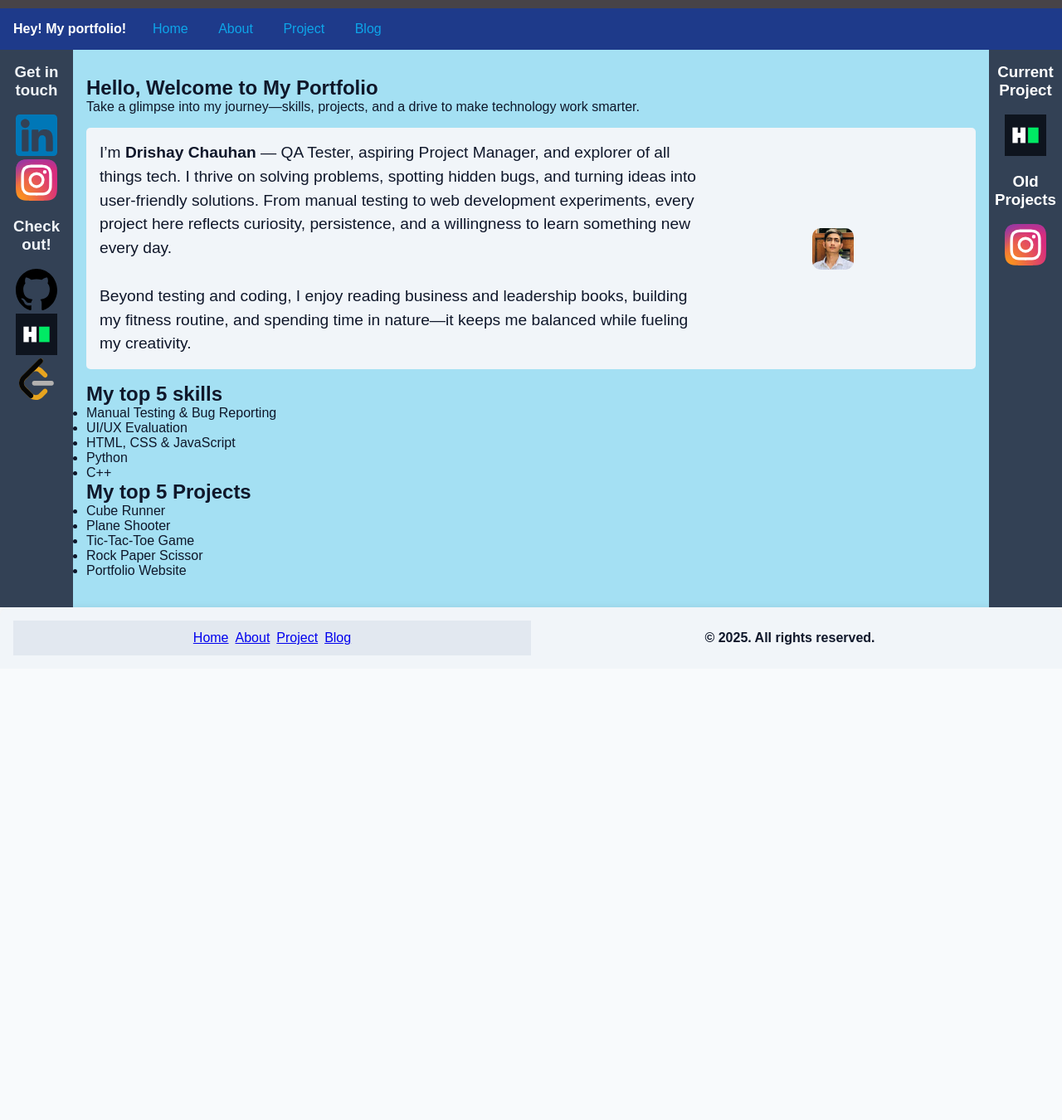
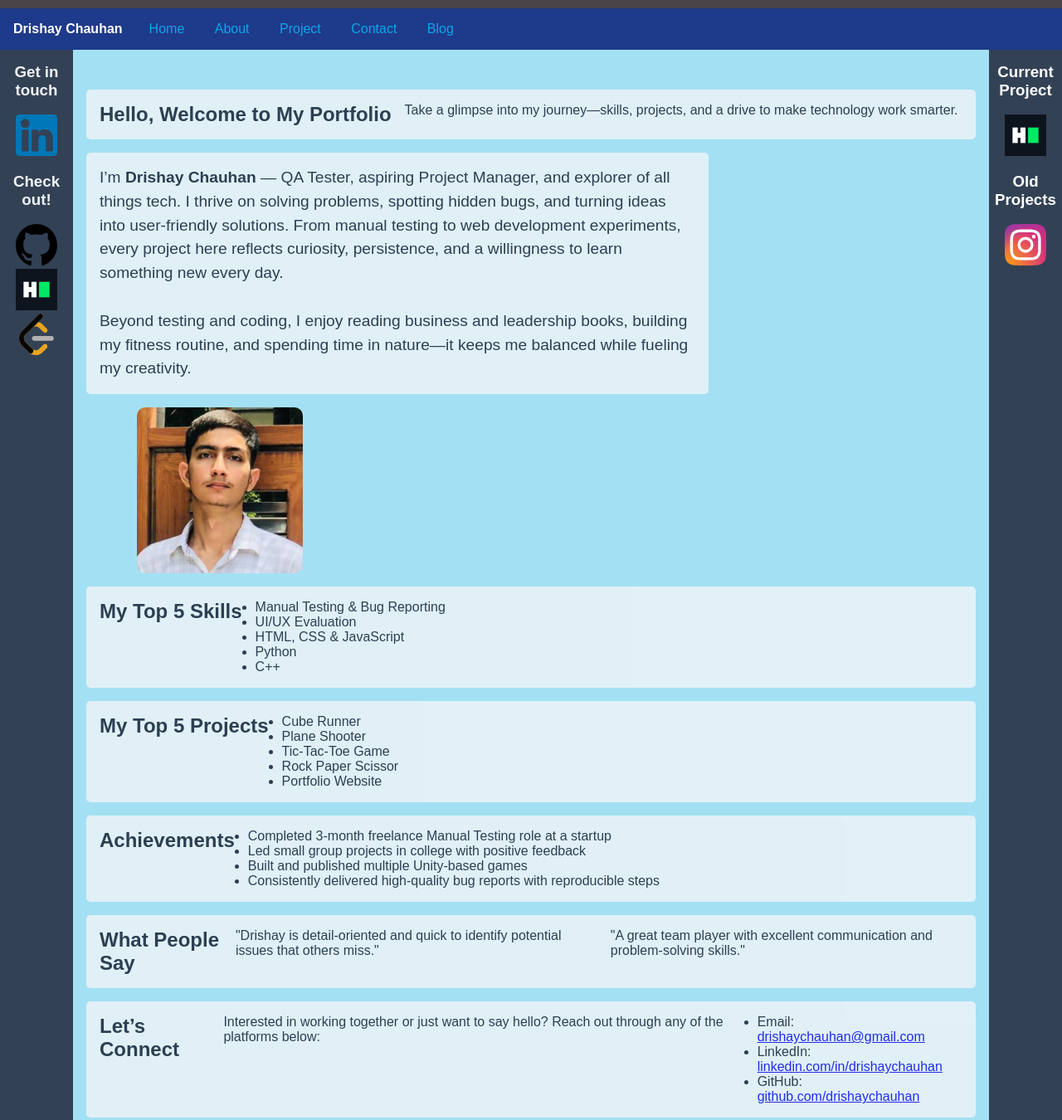
Before and after one commit to Drishay/Personal-Portfolio, a plain HTML site: page index.html in a window 1280 px wide. Shown: the part 40-1390 px from the top of the page at 83% size. Before the commit the page ends 846 px from the top, so only its background shows below. Drawn offline with Linux system fonts and the light colour scheme.

Commit message:
learning!

```diff
--- /dev/null
+++ b/Portfolio-Project/styles.css
@@ -0,0 +1,114 @@
+* {
+    margin: 0;
+    padding: 0;
+}
+
+body {
+    background-color: rgb(0, 0, 33);
+    color: white;
+    font-family: 'Poppins', sans-serif;
+}
+
+nav {
+    display: flex;
+    align-items: center;
+    justify-content: space-around;
+    height: 90px;
+    background-color: rgb(31, 31, 54);
+}
+
+nav ul {
+    display: flex;
+    justify-content: center;
+}
+
+nav ul li {
+    list-style: none;
+    margin: 0 23px;
+
+}
+
+nav ul li a {
+    text-decoration: none;
+    color: white;
+}
+
+nav ul li a:hover {
+    color: rgb(114, 114, 175);
+    font-size: 1.02rem;
+}
+
+.left {
+    font-size: 1.5rem;
+}
+
+.firstSection {
+    display: flex;
+    justify-content: space-around;
+    margin: 120px 0;
+    align-items: center;
+
+}
+
+
+.firstSection>div {
+    width: 30%;
+}
+
+.leftSection {
+    font-size: 2.5rem;
+}
+
+.rightSection img {
+    width: 80%;
+    margin: 50px 0;
+    border-radius: 50%;
+}
+
+.text-purple {
+    color: blueviolet;
+    font-weight: bold;
+    text-decoration: underline;
+}
+
+#element {
+    font-weight: bold;
+    color: blueviolet;
+}
+
+
+.secondSection {
+    max-width: 80vw;
+    margin: auto;
+    height: 80vh;
+}
+
+.secondSection h1 {
+    font-size: 2rem;
+}
+
+main hr {
+    border: 0;
+    background: rgb(146, 119, 227);
+    height: 0.2px;
+    margin: 40px 84px
+}
+
+.text-gray {
+    color: gray;
+}
+
+.secondSection .box {
+    background-color: white;
+    width: 80vw;
+    height: 2px;
+    margin: 56px 0px;
+    display: flex;
+}
+
+.secondSection .vertical {
+    height: 93px;
+    width: 1px;
+    background-color: white;
+    margin: 0 100px;
+}
--- a/assets/style.css
+++ b/assets/style.css
@@ -6,29 +6,28 @@
 }
 
 html {
-  font-size: 16px; /* Base for rem scaling */
+  font-size: 16px;
 }
 
 body {
   font-family: Arial, sans-serif;
   background-color: #f8fafc;
-  color: #0f172a; /* primary text color */
-  display: flex;
-  flex-direction: column;
+  color: #0f172a;
+  display: grid;
+  grid-template-rows: auto 1fr auto; /* header, main, footer */
   min-height: 100vh;
-  overflow-x: auto;
-  overflow-y: auto; /* Prevent vertical scroll */
 }
 
-/* ===== Header ===== */
+/* ===== Header (2 rows) ===== */
 #Header {
+  display: grid;
+  grid-template-rows: auto auto; /* Quotes + Navigation */
   width: 100%;
   position: sticky;
   top: 0;
   z-index: 100;
 }
 
-/* Quotes Bar */
 .Quotes {
   background-color: #474347;
   min-height: 4vh;
@@ -41,7 +40,6 @@ body {
   text-align: center;
 }
 
-/* Navigation Bar */
 .Navigation-bar {
   background-color: #1e3a8a;
   padding: 1rem;
@@ -50,7 +48,7 @@ body {
   display: flex;
   flex-wrap: wrap;
   gap: 1rem;
-  align-items: center;
+  text-align: right;
 }
 
 .Navigation-Links a {
@@ -62,55 +60,48 @@ body {
 }
 
 .Navigation-Links a:hover {
-  background-color: #3b82f6; /* lighter blue on hover */
+  background-color: #3b82f6;
   color: #0284c7;
   border-radius: 4px;
 }
 
-/* ===== Main Layout ===== */
+/* ===== Main Layout (3 columns) ===== */
 main {
-  display: flex;
-  flex: 1;
-  width: 100%;
-  overflow: auto;
+  display: grid;
+  grid-template-columns: 5.5rem 1fr 5.5rem; /* Social - Content - Projects */
+  overflow: hidden;
 }
 
 /* Social Links Panel */
 .Social-Link-Panel {
   background-color: #334155;
-  color: #f1f5f9; /* light text for contrast */
-  width: 5.5rem;
-  min-width: 3rem;
+  color: #f1f5f9;
   display: flex;
   flex-direction: column;
+  align-items: center;
+  padding: 1rem 0;
   gap: 1rem;
-  padding: 1rem 0;
-  align-items: center;
-  flex-shrink: 0;
-  position: sticky;
-  top: 0;
-  height: calc(100vh - 8rem); /* Adjust for header/footer space */
   text-align: center;
-  gap: 1rem;
 }
 
-/* Main Content */
+/* Main Content (scrollable) */
 .Main-Content {
-  flex: 1;
   background-color: #a4e0f3;
   overflow-y: auto;
   padding: 2rem 1rem;
 }
 
-/* Introduction Section */
-.Intro-Section {
-  background-color: #f1f5f9; /* Card background */
-  color: #0f172a; /* Dark slate text */
+.Content-Section {
+  background-color: #f1f5f9;
+  color: #0f172a;
   margin: 1rem 0;
   padding: 1rem;
   border-radius: 5px;
   display: flex;
+  gap: 1rem;
+  opacity: 0.8;
 }
+
 .Intro-Text {
   flex: 1;
   font-size: 1.2rem;
@@ -118,76 +109,60 @@ main {
   width: 70%;
   gap: 1rem;
 }
+
 .Intro-Image {
   width: 30%;
   display: flex;
   justify-content: center;
   align-items: center;
-  border-image: 50%;
 }
 
-
-
-
-/* Project Panel (right sidebar) */
+/* Project Panel */
 .Project-Panel {
   background-color: #334155;
   color: #ffffff;
-  width: 5.5rem;
-  min-width: 3rem;
-  flex-shrink: 0;
   display: flex;
   flex-direction: column;
   align-items: center;
   padding: 1rem 0;
-  position: sticky;
-  top: 0;
-  height: calc(100vh - 8rem);
+  gap: 1rem;
   text-align: center;
-  gap: 1rem;
 }
 
-/* ===== Footer ===== */
+/* ===== Footer (2 rows) ===== */
 #Footer {
-  width: 100%;
+  display: grid;
+  grid-template-rows: auto auto;
   background-color: #f1f5f9;
   color: #0f172a;
-  display: flex;
-  align-items: center;
-  justify-content: center;
-  padding: 1rem;
-  border-radius: 12px 12px 0 0;
-  box-shadow: 0 -2px 6px rgba(0, 0, 0, 0.05); /* soft top shadow */
 }
 
 .Footer-Quick-Links {
   background-color: #e2e8f0;
-  color: #0f172a; /* dark slate for text */
   font-size: 1rem;
   text-align: center;
   padding: 0.75rem;
-  width: 100%;
   display: flex;
   align-items: center;
   justify-content: center;
-  flex-wrap: wrap;
   gap: 0.5rem;
-  height: 90%;
 }
-.Footer-Copyright{
+
+.Footer-Copyright {
   text-align: center;
   padding: 0.75rem;
-  width: 100%;
   display: flex;
   align-items: center;
   justify-content: center;
-  flex-wrap: wrap;
   gap: 0.5rem;
-  height: 10%;
 }
 
 /* ===== Responsive Adjustments ===== */
 @media (max-width: 768px) {
+  main {
+    grid-template-columns: 1fr; /* stack columns */
+  }
+
   .Social-Link-Panel,
   .Project-Panel {
     display: none;
--- a/index.html
+++ b/index.html
@@ -15,11 +15,12 @@
         </div>
         <nav class="Navigation-bar">
 
-            <h4>Hey! My portfolio!</h4>
+            <h4>Drishay Chauhan</h4>
             <ul class="Navigation-Links">
                 <a class="active" href="#home">Home</a>
                 <a href="#about">About</a>
                 <a href="#project">Project</a>
+                <a href="#contact">Contact</a>
                 <a href="#blog">Blog</a>
             </ul>
 
@@ -32,8 +33,6 @@
                 <h3>Get in touch</h3> <br>
                 <a href="https://www.linkedin.com/in/drishaychauhan/" target="_blank"> <img
                         src="assets/img/logo&icons/linkedin.svg" alt="linkedin" width="50" height="50"> </a>
-                <a href="https://www.instagram.com/drishay_chauhan/" target="_blank"> <img
-                        src="assets/img/logo&icons/instagram.svg" alt="instagram" width="50" height="50"> </a>
 
             </span>
             <span>
@@ -42,19 +41,22 @@
                         alt="github" width="50" height="50"> </a>
                 <a href="https://www.hackerrank.com/profile/Drishay_Chauhan" target="_blank"> <img
                         src="assets/img/logo&icons/hackerrank.png" alt="hacker-rank" width="50" height="50"> </a>
-                <a herf="https://leetcode.com/u/Drishay_Chauhan/" target="_blank"> <img
+                <a href="https://leetcode.com/u/Drishay_Chauhan/" target="_blank"> <img
                         src="assets/img/logo&icons/leetcode.svg" alt="leetcode" width="50" height="50"> </a>
             </span>
         </aside>
 
         <section class="Main-Content">
-            <div class="Main-Title">
+
+    <!-- Hero / Welcome Section -->
+    <span class="Main-Title Content-Section">
         <h1>Hello, Welcome to My Portfolio</h1>
         <p>Take a glimpse into my journey—skills, projects, and a drive to make technology work smarter.</p>
-            </div>
+    </span>
 
-            <div class="Intro-Section">
-                <span class="Intro-Text">
+    <!-- Intro Section -->
+    <span class="Intro-Section">
+        <span class="Intro-Text Content-Section">
             <p>
                 I’m <strong>Drishay Chauhan</strong> — QA Tester, aspiring Project Manager, and explorer of all
                 things tech.
@@ -70,13 +72,14 @@
             </p>
         </span>
         <span class="Intro-Image">
-                    <img src="assets/img/profile/profile.jpeg" alt="My Profile Picture" width="50" height="50"
+            <img src="assets/img/profile/profile.jpeg" alt="My Profile Picture" width="200" height="200"
                 style="border-radius: 10px;" />
         </span>
-            </div>
+    </span>
 
-            <div class="top-Skills-Section">
-                <h2>My top 5 skills</h2>
+    <!-- Skills Section -->
+    <span class="top-Skills-Section Content-Section">
+        <h2>My Top 5 Skills</h2>
         <ul class="top-Skills-List">
             <li>Manual Testing & Bug Reporting</li>
             <li>UI/UX Evaluation</li>
@@ -84,10 +87,11 @@
             <li>Python</li>
             <li>C++</li>
         </ul>
-            </div>
+    </span>
 
-            <div class="top-Projects-Section">
-                <h2>My top 5 Projects</h2>
+    <!-- Projects Section -->
+    <span class="top-Projects-Section Content-Section">
+        <h2>My Top 5 Projects</h2>
         <ul class="top-Projects-List">
             <li>Cube Runner</li>
             <li>Plane Shooter</li>
@@ -95,9 +99,43 @@
             <li>Rock Paper Scissor</li>
             <li>Portfolio Website</li>
         </ul>
-            </div>
+    </span>
+
+    <!-- Achievements Section -->
+    <span class="Achievements-Section Content-Section">
+        <h2>Achievements</h2>
+        <ul class="Achievements-List">
+            <li>Completed 3-month freelance Manual Testing role at a startup</li>
+            <li>Led small group projects in college with positive feedback</li>
+            <li>Built and published multiple Unity-based games</li>
+            <li>Consistently delivered high-quality bug reports with reproducible steps</li>
+        </ul>
+    </span>
+
+    <!-- Testimonials Section -->
+    <span class="Testimonials-Section Content-Section">
+        <h2>What People Say</h2>
+        <blockquote>
+            "Drishay is detail-oriented and quick to identify potential issues that others miss."
+        </blockquote>
+        <blockquote>
+            "A great team player with excellent communication and problem-solving skills."
+        </blockquote>
+    </span>
+
+    <!-- Contact Section -->
+    <span class="Contact-Section Content-Section">
+        <h2>Let’s Connect</h2>
+        <p>Interested in working together or just want to say hello? Reach out through any of the platforms below:</p> <br>
+        <ul class="Contact-List">
+            <li>Email: <a href="mailto:drishaychauhan@gmail.com">drishaychauhan@gmail.com</a></li>
+            <li>LinkedIn: <a href="https://linkedin.com/in/drishaychauhan" target="_blank">linkedin.com/in/drishaychauhan</a></li>
+            <li>GitHub: <a href="https://github.com/drishaychauhan" target="_blank">github.com/drishaychauhan</a></li>
+        </ul>
+    </span>
 
 </section>
+
 
         <aside class="Project-Panel">
             <span>
@@ -113,7 +151,7 @@
     </main>
 
     <footer id="Footer">
-        <div class="Footer-Quick-Links">
+        <div class="Footer-Quick-Links Content-Section">
             <a class="active" href="#home">Home</a>
             <a href="#about">About</a>
             <a href="#project">Project</a>
```
Also changed, not shown: Portfolio-Project/index.html (added, +79 -0 lines), Portfolio-Project/assests/profile.jpeg (added). Lines whose indentation alone changed are shown as unchanged.
